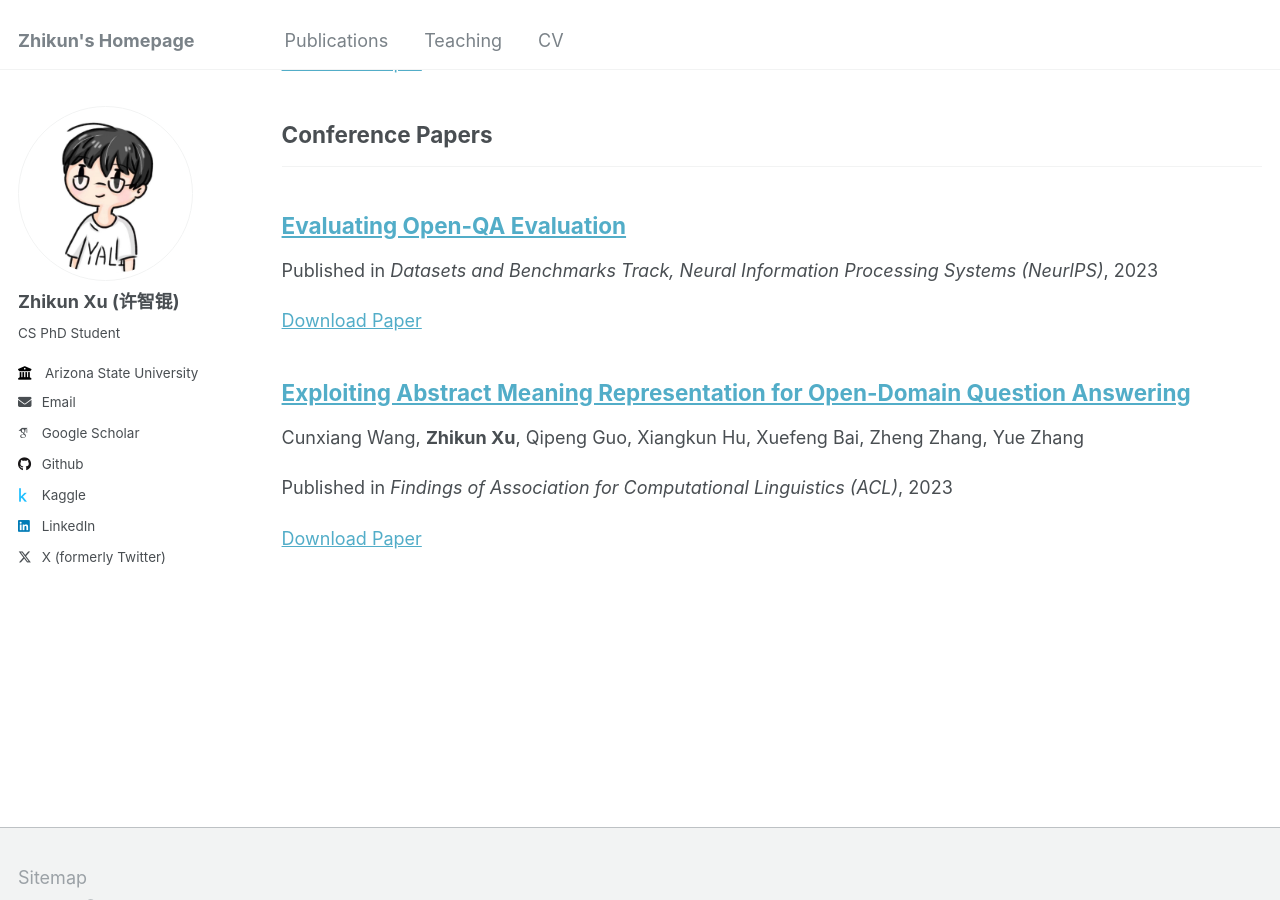
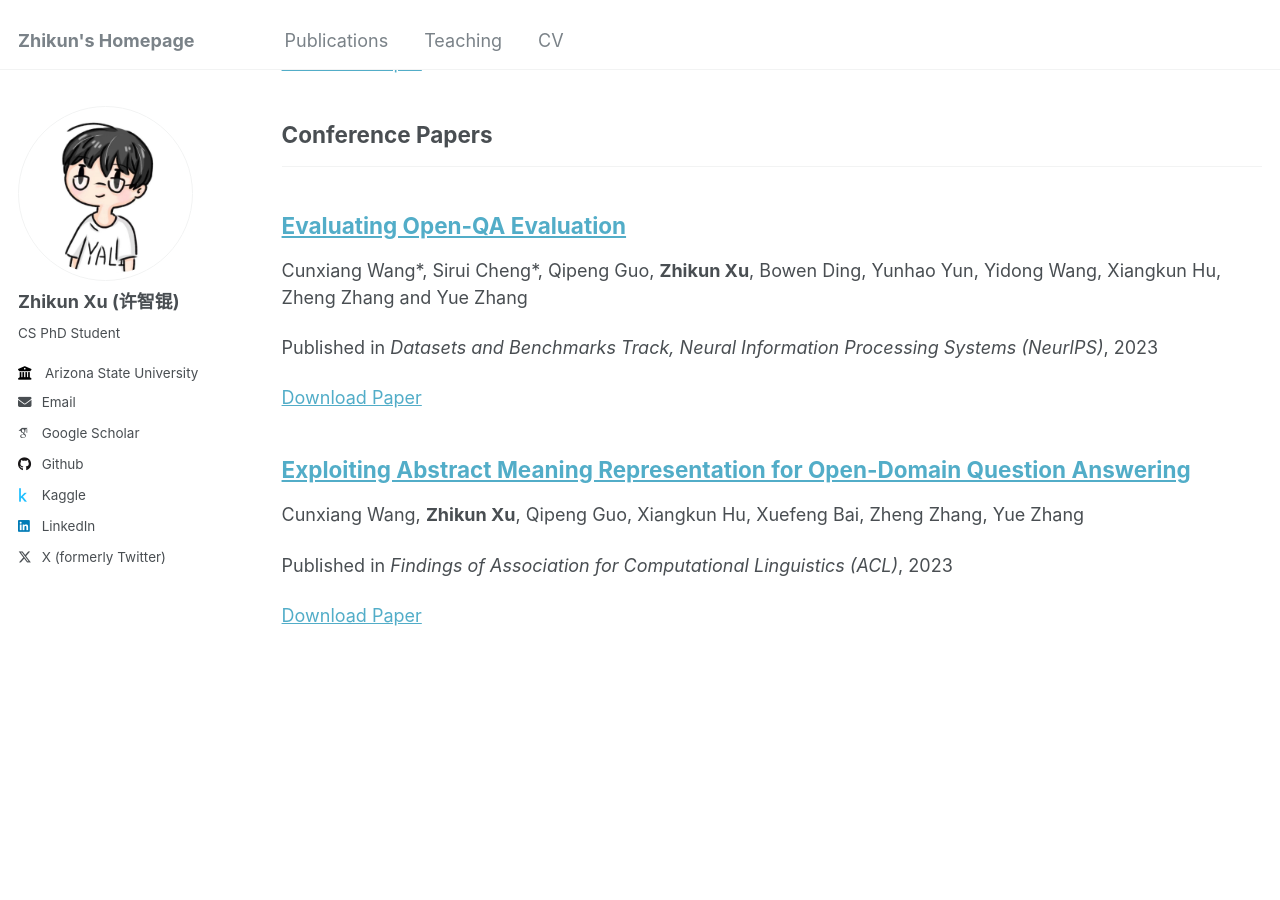
Before and after one commit to Jerrrrykun/jerrrrykun.github.io, a Jekyll site: the page built from _pages/publications.html, in a window 1280 px wide and 900 px high, scrolled down 529 px. Built offline with Jekyll 4.4.1, drawn with Linux system fonts in a browser that asks for light colours; some web fonts are replaced.

Commit message:
Update 2023-09-22-paper-2.md

```diff
--- a/_publications/2023-09-22-paper-2.md
+++ b/_publications/2023-09-22-paper-2.md
@@ -1,5 +1,6 @@
 ---
 title: "Evaluating Open-QA Evaluation"
+authors: 'Cunxiang Wang*, Sirui Cheng*, Qipeng Guo, <strong>Zhikun Xu</strong>, Bowen Ding, Yunhao Yun, Yidong Wang, Xiangkun Hu, Zheng Zhang and Yue Zhang'
 collection: publications
 category: conferences
 permalink: /publication/2023-09-22-paper-2
```
